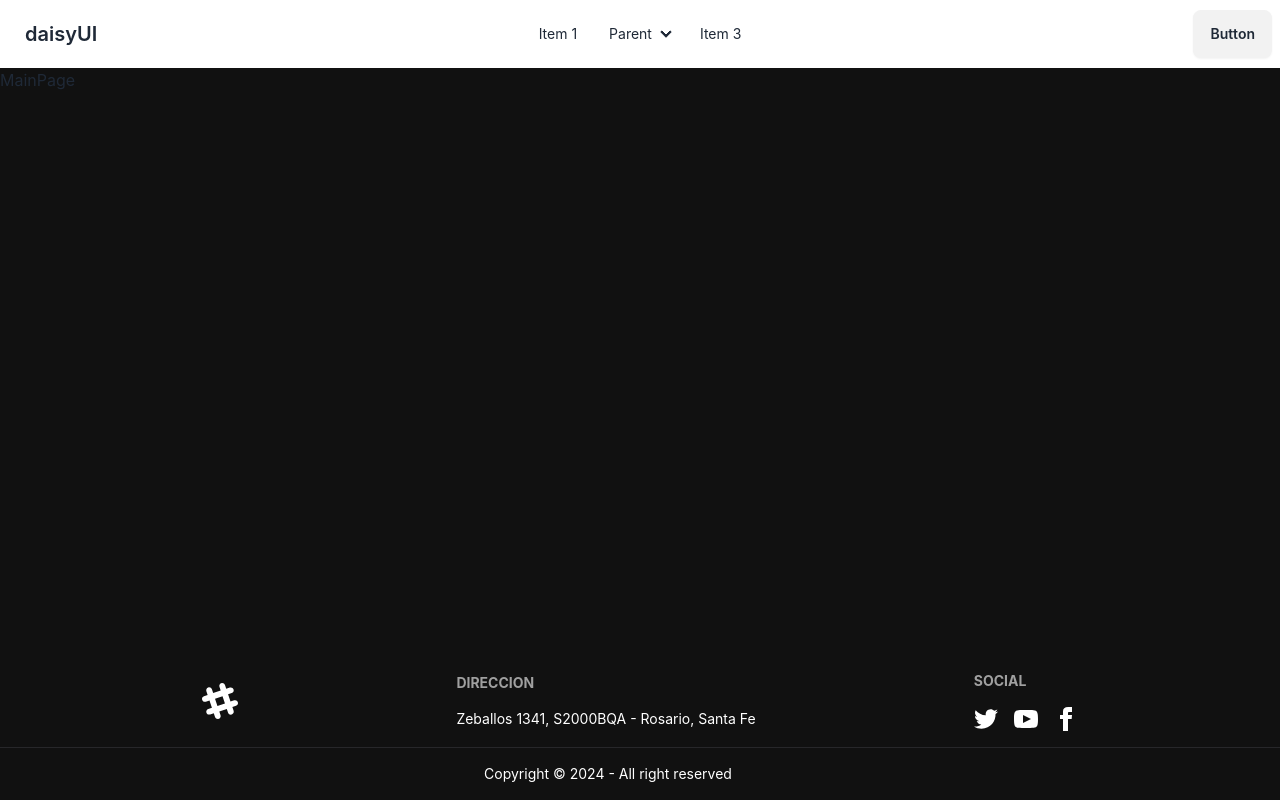
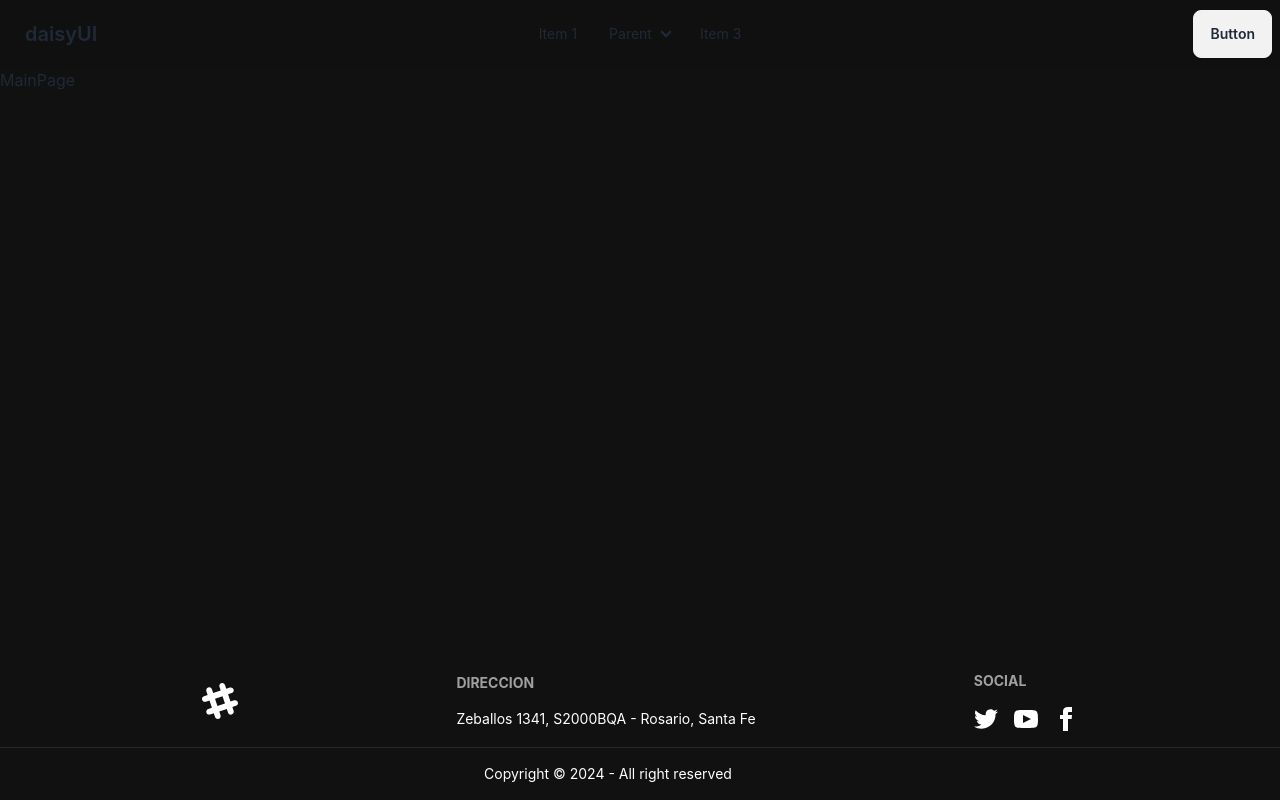
Before and after one commit to briziomauro/PPS-FrontEnd, a React (Vite) app: page / in a window 1280 px wide. Built offline with nearby package versions, Linux system fonts and the light colour scheme.

Commit message:
fix: tag fixes

```diff
--- a/src/assets/components/footer/Footer.jsx
+++ b/src/assets/components/footer/Footer.jsx
@@ -18,11 +18,11 @@ const Footer = () => {
                     </svg>
 
                 </aside>
-                <nav>
+                <div>
                     <h6 className='footer-title'>DIRECCION</h6>
                     <p>Zeballos 1341, S2000BQA - Rosario, Santa Fe</p>
-                </nav>
-                <nav>
+                </div>
+                <div>
                     <h6 className="footer-title">SOCIAL</h6>
                     <div className="grid grid-flow-col gap-4">
                         <a>
@@ -59,7 +59,7 @@ const Footer = () => {
                             </svg>
                         </a>
                     </div>
-                </nav>
+                </div>
             </footer>
             <footer className="footer bg-transparent text-white border-zinc-800 border-t justify-evenly py-4">
                 <aside className="grid-flow-col items-center pr-16">
--- a/src/assets/components/navbar/Navbar.jsx
+++ b/src/assets/components/navbar/Navbar.jsx
@@ -2,7 +2,7 @@ import React from 'react'
 
 const Navbar = () => {
     return (
-        <div className="navbar bg-base-100">
+        <nav className="navbar bg-zinc-950 bg-opacity-5 justify-evenly">
             <div className="navbar-start">
                 <div className="dropdown">
                     <div tabIndex={0} role="button" className="btn btn-ghost lg:hidden">
@@ -53,7 +53,7 @@ const Navbar = () => {
             <div className="navbar-end">
                 <a className="btn">Button</a>
             </div>
-        </div>
+        </nav>
     )
 }
 
--- a/src/assets/components/navbar/NavbarLogged.jsx
+++ b/src/assets/components/navbar/NavbarLogged.jsx
@@ -2,7 +2,7 @@ import React from 'react'
 
 const NavbarLogged = () => {
     return (
-        <div className="navbar bg-base-100">
+        <nav className="navbar bg-base-100">
             <div className="navbar-start">
                 <div className="dropdown">
                     <div tabIndex={0} role="button" className="btn btn-ghost lg:hidden">
@@ -53,7 +53,7 @@ const NavbarLogged = () => {
             <div className="navbar-end">
                 <a className="btn">Button</a>
             </div>
-        </div>
+        </nav>
     )
 }
 
```
